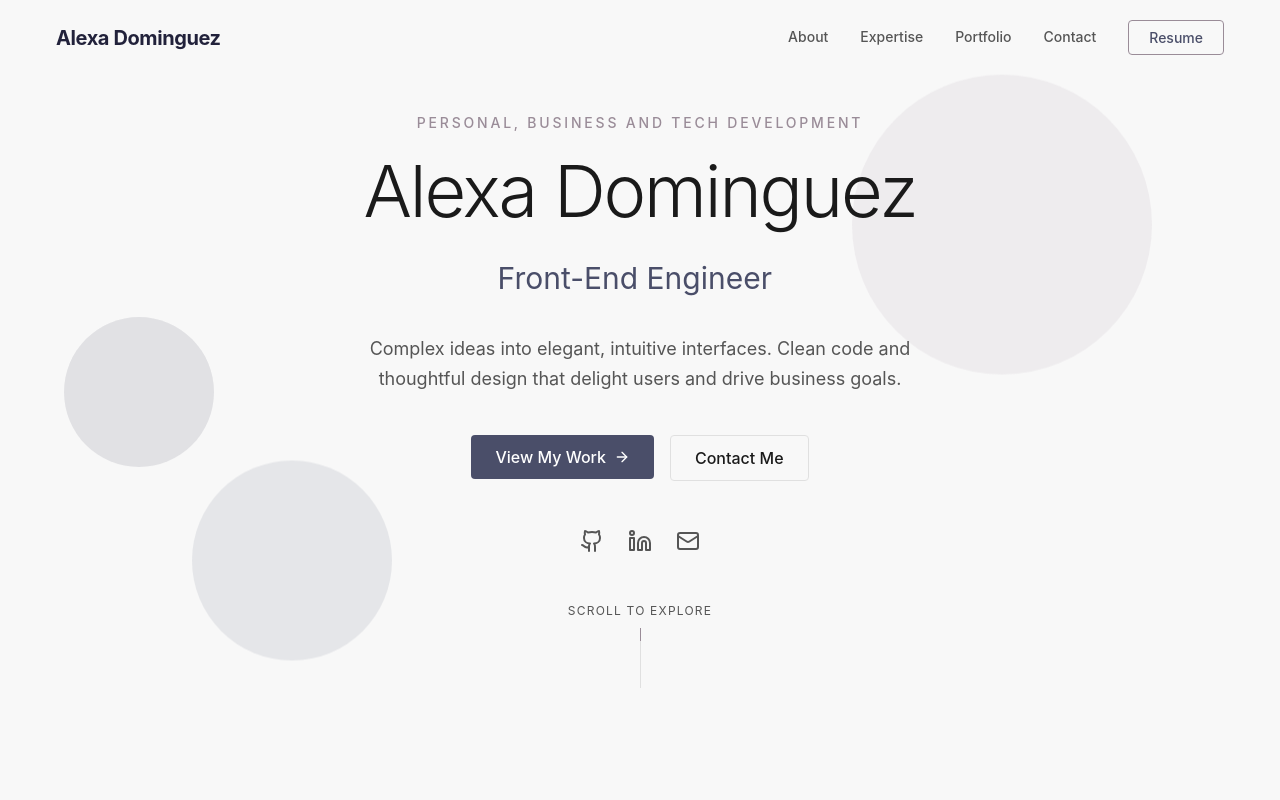
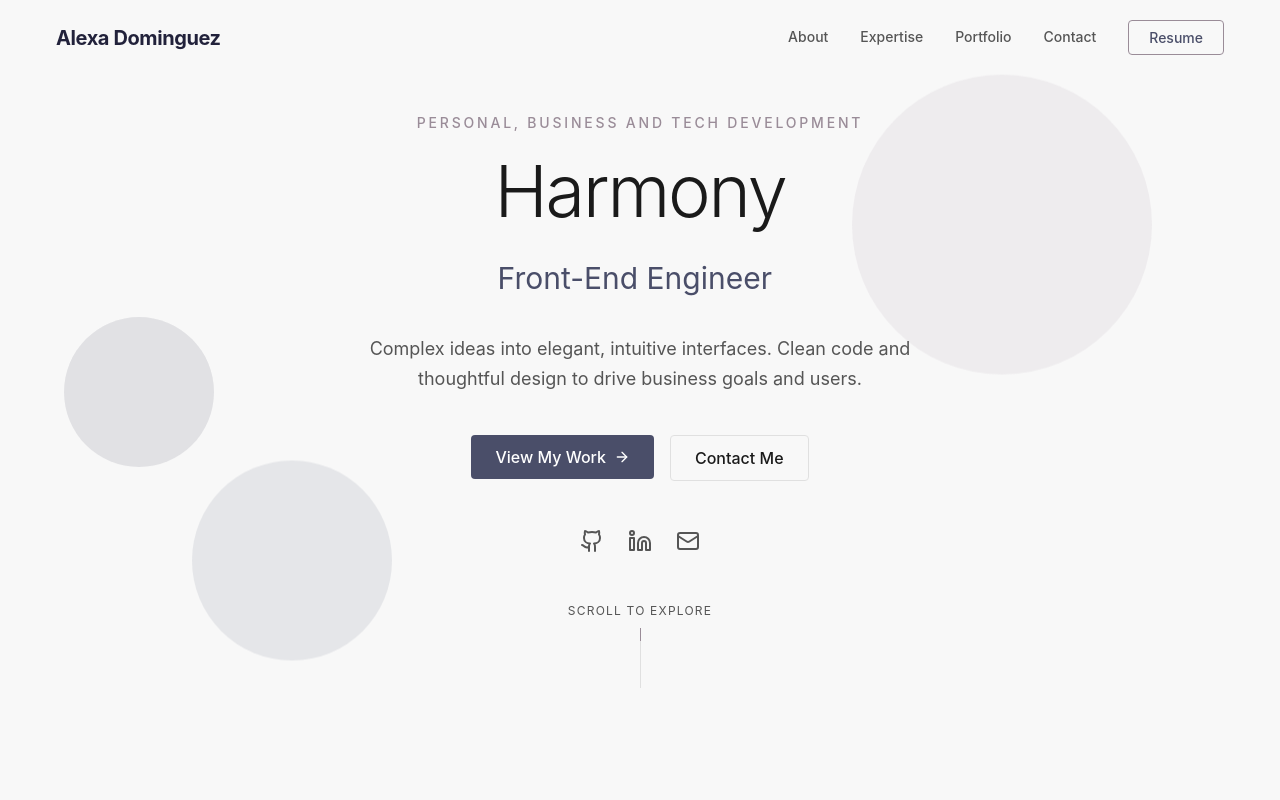
Before and after one commit to aledosa/aledosa2.github.io, a React app: page / in a window 1280 px wide. Shown: the top 800 px of the page. Built offline with nearby package versions, Linux system fonts and the light colour scheme; the HTML template or start-up script is replaced by a standard one.

Commit message:
Changed welcome phrase.

```diff
--- a/src/components/sections/WelcomeSection.tsx
+++ b/src/components/sections/WelcomeSection.tsx
@@ -28,7 +28,7 @@ export default function WelcomeSection() {
       <div className="hero-content">
         <div className="hero-intro">Personal, Business and Tech Development</div>
         <h1 className="hero-title">
-          <span className="hero-name">Alexa Dominguez</span>
+          <span className="hero-name">Harmony</span>
         </h1>
         <h2 className="hero-subtitle">
           {typedText}
@@ -36,7 +36,7 @@ export default function WelcomeSection() {
         </h2>
         <p className="hero-description">
           Complex ideas into elegant, intuitive interfaces. Clean code and thoughtful
-          design that delight users and drive business goals.
+          design to drive business goals and users.
         </p>
 
         <div className="hero-buttons">
```
